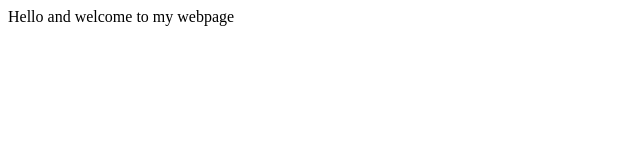
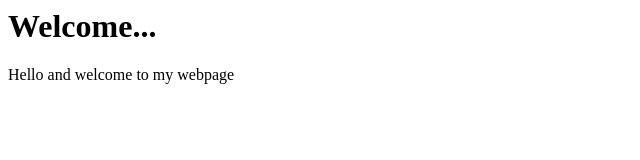
Before and after one commit to danndongi02/Ian, a plain HTML site: page hello.html in a window 1280 px wide. Shown: the whole page, without its empty margins (0-640 px from the left). Drawn offline with Linux system fonts and the light colour scheme.

Commit message:
Updated: Added a heading

```diff
--- a/hello.html
+++ b/hello.html
@@ -5,6 +5,7 @@
         <title>Hello</title>
     </head>
     <body>
+        <h1>Welcome...</h1>
         Hello and welcome to my webpage
     </body>
 </html>
```
